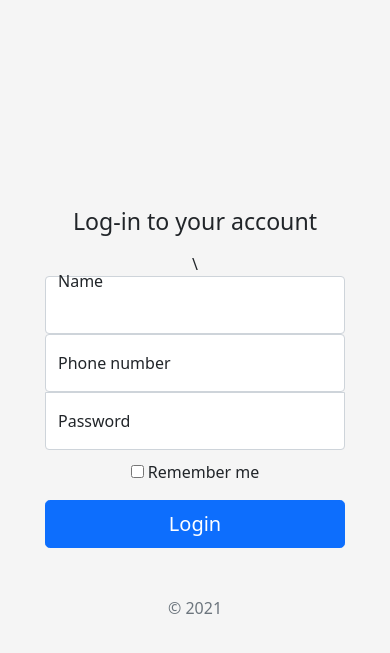
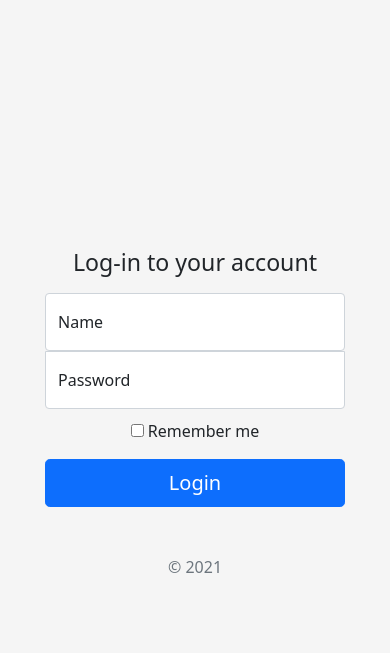
Before and after one commit to altWulff/Not-Detail-Poster, a Flask app: page /login in a window 390 px wide. Shown: the top 653 px of the page. Run offline with Flask 2, Linux system fonts and the light colour scheme; some libraries are stand-ins or nearby versions.

Commit message:
Remove phone number from login form

```diff
--- a/app/forms.py
+++ b/app/forms.py
@@ -13,9 +13,9 @@ class MyFloatField(FloatField):
                 self.data = None
                 raise ValueError(self.gettext('Not a valid float value'))
 
+
 class LoginForm(FlaskForm):
     name = StringField('Name', validators=[DataRequired()])
-    phone_number = IntegerField('Phone Number', validators=[DataRequired()])
     password = PasswordField('Password', validators=[DataRequired()])
     remember_me = BooleanField('Remember Me')
     submit = SubmitField('Sign In')
@@ -58,6 +58,7 @@ class ExpanceForm(FlaskForm):
     type_cost = StringField('Type')
     money = IntegerField('Money')
 
+
 class ReportForm(FlaskForm):
     coffee_shop = SelectField('Coffee Shop')
     cashbox = IntegerField('Cashbox')
--- a/app/templates/login.html
+++ b/app/templates/login.html
@@ -26,13 +26,9 @@
     {{ form.csrf_token }}
     <h1 class="h3 mb-3 fw-normal">Log-in to your account</h1>
 
-    <div class="form-floating">\
+    <div class="form-floating">
         {{ form.name(class="form-control", id="floatingInput", placeholder='Name') }}
         <label for="floatingInput">Name</label>
-    </div>
-    <div class="form-floating">
-        {{ form.phone_number(class="form-control", id="floatingPhoneNumber", placeholder='Phone number')}}
-        <label for="floatingPhoneNumber">Phone number</label>
     </div>
     <div class="form-floating">
         {{ form.password(class="form-control", id="floatingPassword", placeholder='Password')}}
```
